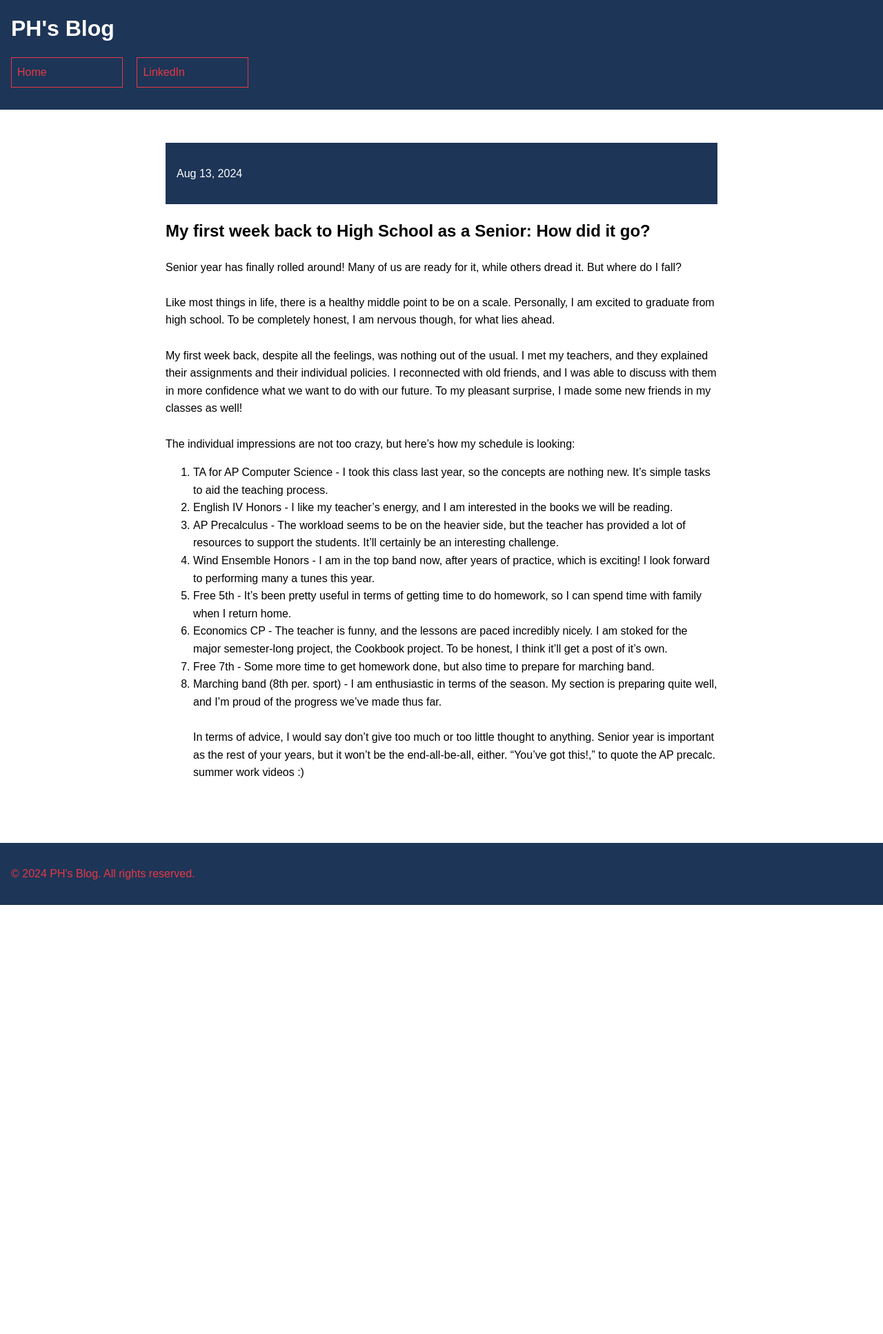
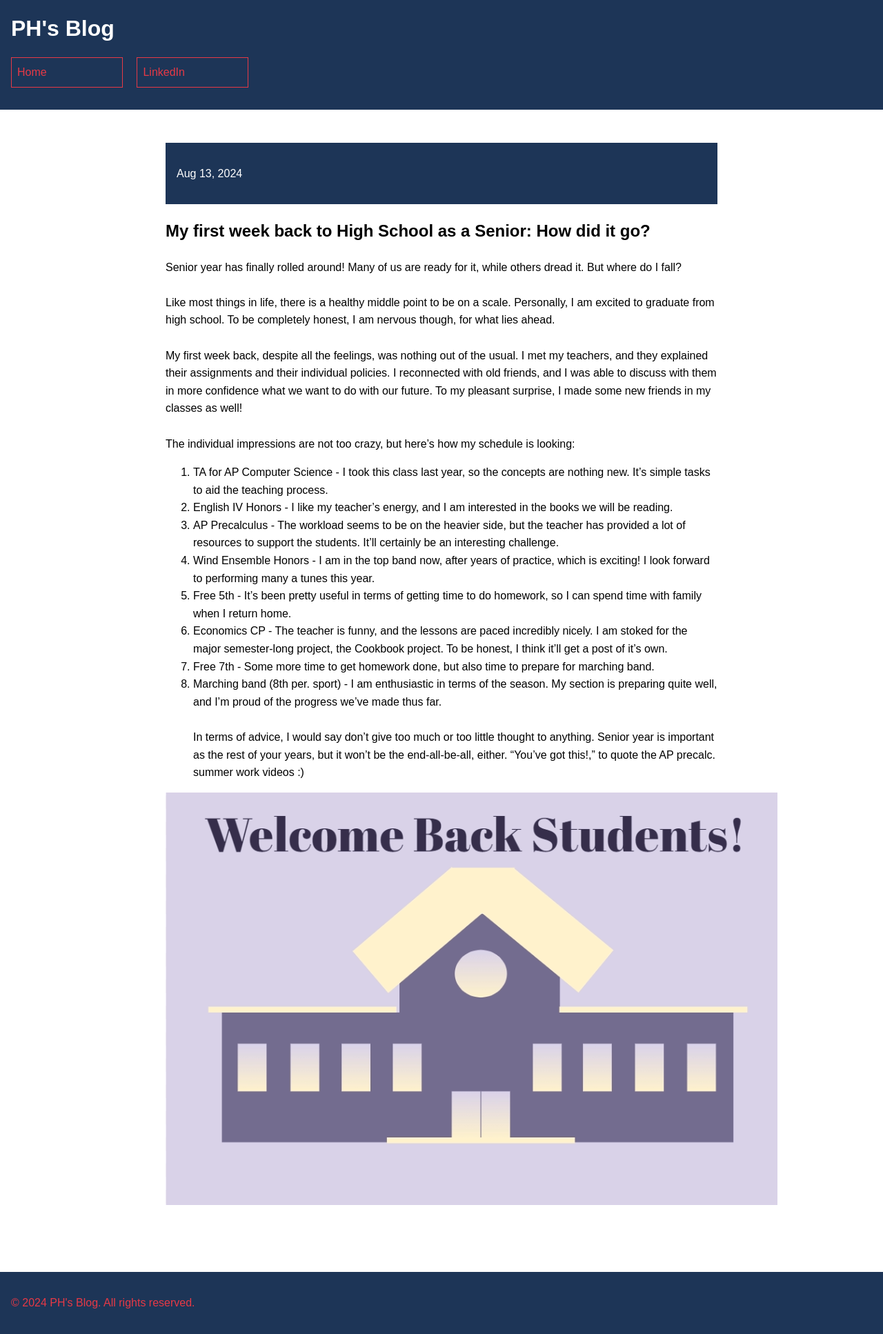
Before and after one commit to CaptainSapphire/PH-s-Blog, a Jekyll site: the page built from _posts/2024-08-13-My-first-week-as-a-senior.md, in a window 1280 px wide. Shown: the whole page at 69% size. Built offline with Jekyll 4.4.1, drawn with Linux system fonts in a browser that asks for light colours; before the commit the page ends 1312 px from its top, so only the background shows below that.

Commit message:
Update 2024-08-13-My-first-week-as-a-senior.md

```diff
--- a/_posts/2024-08-13-My-first-week-as-a-senior.md
+++ b/_posts/2024-08-13-My-first-week-as-a-senior.md
@@ -20,3 +20,5 @@ The individual impressions are not too crazy, but here's how my schedule is look
 8. Marching band (8th per. sport) - I am enthusiastic in terms of the season. My section is preparing quite well, and I'm proud of the progress we've made thus far.
 <br><br>
 In terms of advice, I would say don't give too much or too little thought to anything. Senior year is important as the rest of your years, but it won't be the end-all-be-all, either. "You've got this!," to quote the AP precalc. summer work videos :)
+
+!["School Graphic"](https://github.com/CaptainSapphire/PH-s-Blog/blob/main/assets/blogimageschool.png?raw=true)
```
